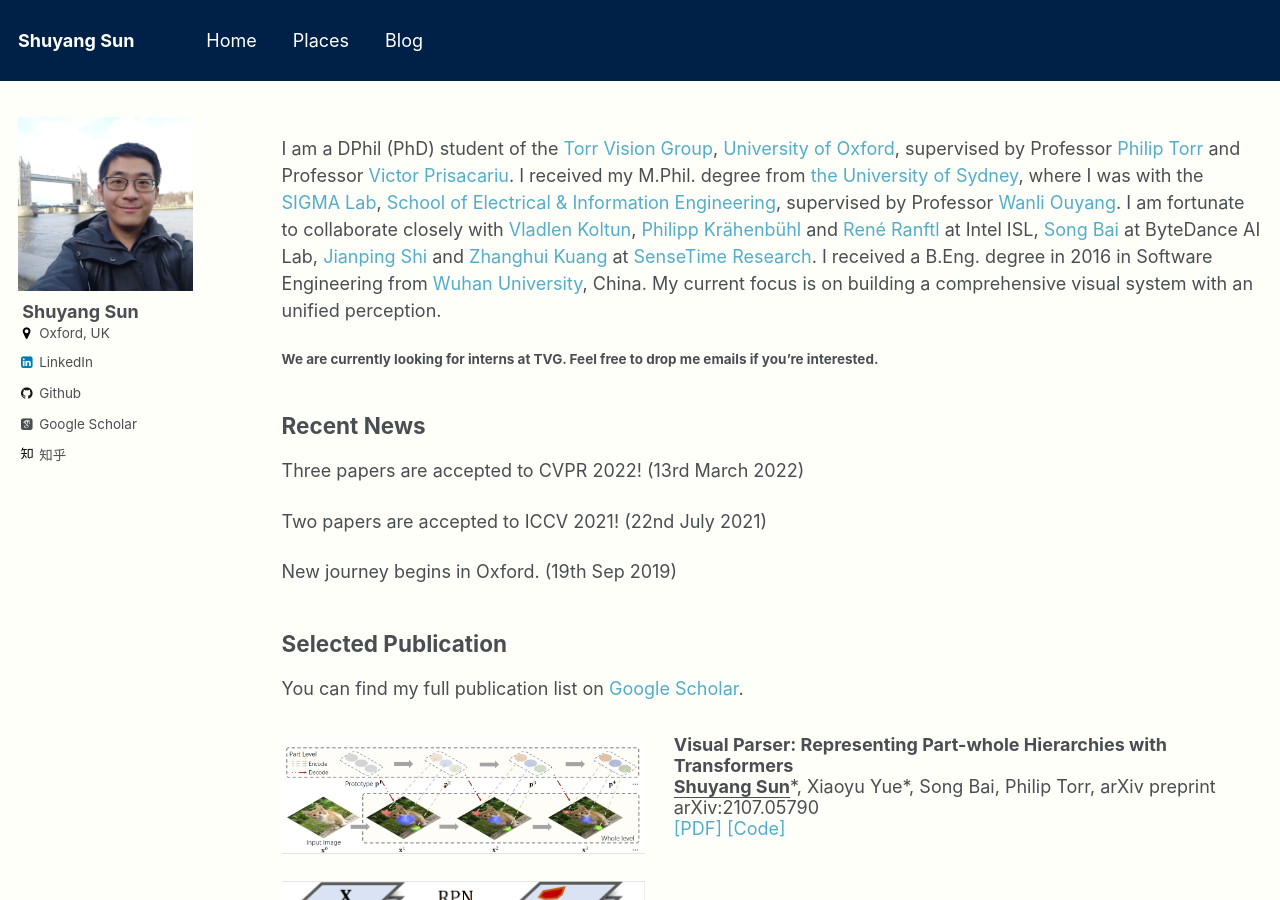
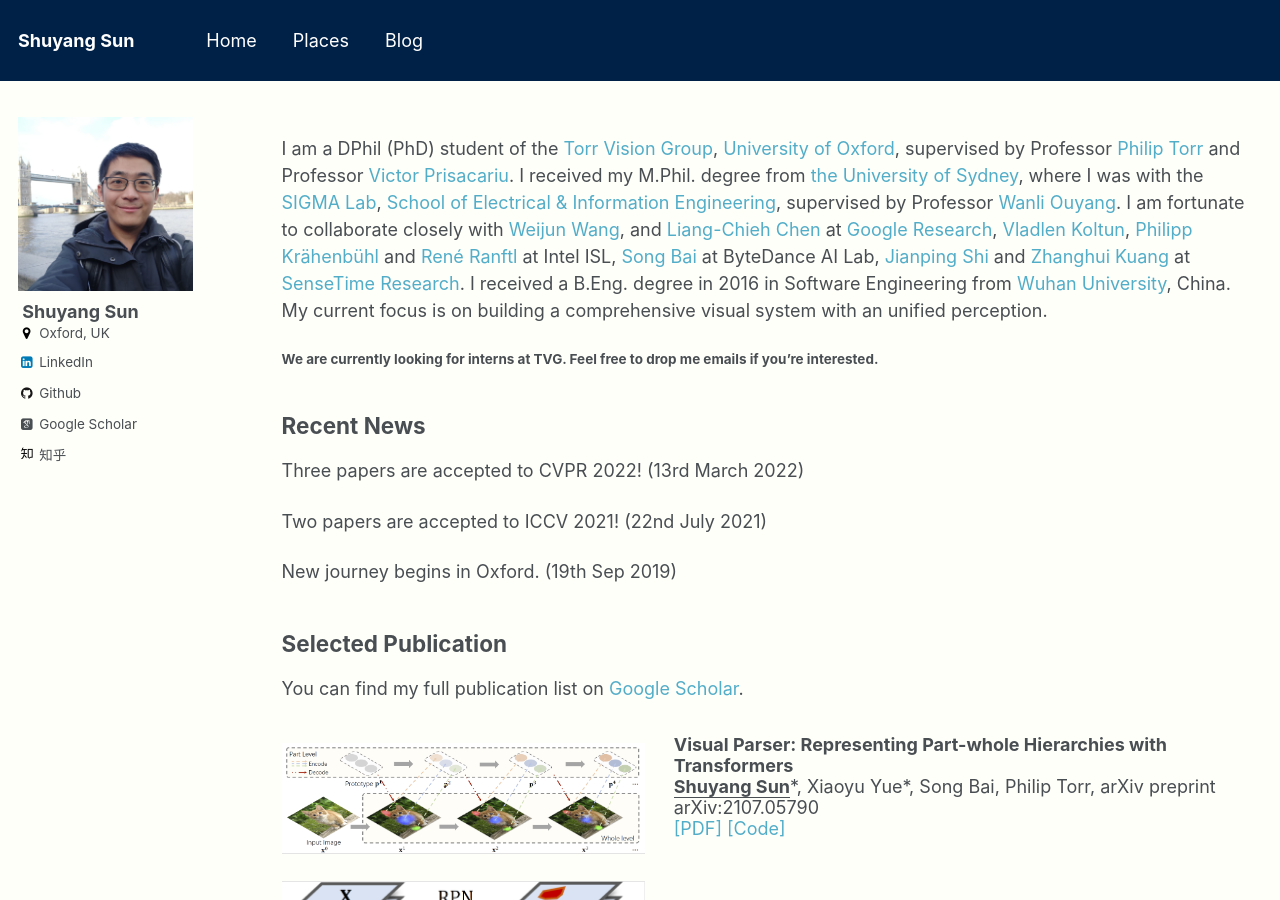
Before and after one commit to kevin-ssy/old_kevin-ssy.github.io, a Jekyll site: the page built from _pages/about.md, in a window 1280 px wide and 900 px high. Built offline with Jekyll 4.4.1, drawn with Linux system fonts in a browser that asks for light colours; some web fonts are replaced.

Commit message:
Update about.md

```diff
--- a/_pages/about.md
+++ b/_pages/about.md
@@ -12,7 +12,7 @@ redirect_from:
 I am a DPhil (PhD) student of the [Torr Vision Group](http://www.robots.ox.ac.uk/~tvg/), [University of Oxford](http://www.ox.ac.uk/), supervised by Professor [Philip Torr](http://www.robots.ox.ac.uk/~phst/) and Professor [Victor Prisacariu](http://www.robots.ox.ac.uk/~victor/).
 I received my M.Phil. degree from [the University of Sydney](https://sydney.edu.au/), where I was with the [SIGMA Lab](https://sigmalab-usyd.github.io/),
  [School of Electrical & Information Engineering](https://sydney.edu.au/engineering/about/school-of-electrical-and-information-engineering.html), supervised by Professor [Wanli Ouyang](https://wlouyang.github.io).
- I am fortunate to collaborate closely with [Vladlen Koltun](http://vladlen.info/), [Philipp Krähenbühl](https://www.philkr.net/) and [René Ranftl](https://scholar.google.com/citations?user=cwKg158AAAAJ&hl=en) at Intel ISL, [Song Bai](http://songbai.site/) at ByteDance AI Lab, [Jianping Shi](https://shijianping.me/) and [Zhanghui Kuang](http://jeffreykuang.github.io/) at [SenseTime Research](https://www.sensetime.com/en/).
+ I am fortunate to collaborate closely with [Weijun Wang](https://scholar.google.com/citations?user=xUoSmEsAAAAJ&hl=en), and [Liang-Chieh Chen](http://liangchiehchen.com/) at [Google Research](https://research.google/), [Vladlen Koltun](http://vladlen.info/), [Philipp Krähenbühl](https://www.philkr.net/) and [René Ranftl](https://scholar.google.com/citations?user=cwKg158AAAAJ&hl=en) at Intel ISL, [Song Bai](http://songbai.site/) at ByteDance AI Lab, [Jianping Shi](https://shijianping.me/) and [Zhanghui Kuang](http://jeffreykuang.github.io/) at [SenseTime Research](https://www.sensetime.com/en/).
 I received a B.Eng. degree in 2016 in Software Engineering from [Wuhan University](http://www.whu.edu.cn/), China.
 My current focus is on building a comprehensive visual system with an unified perception.
 
```
